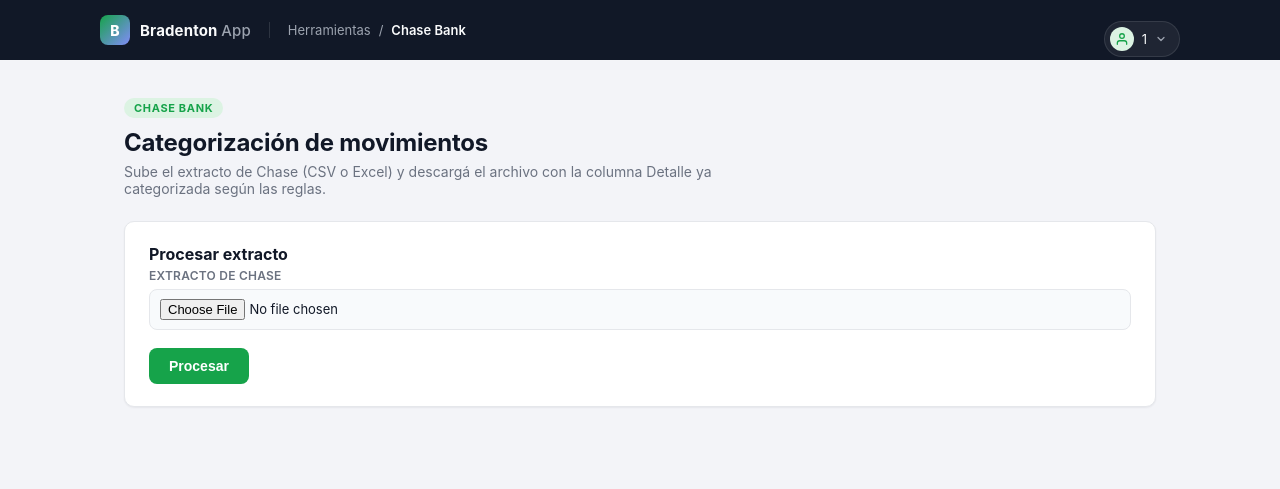
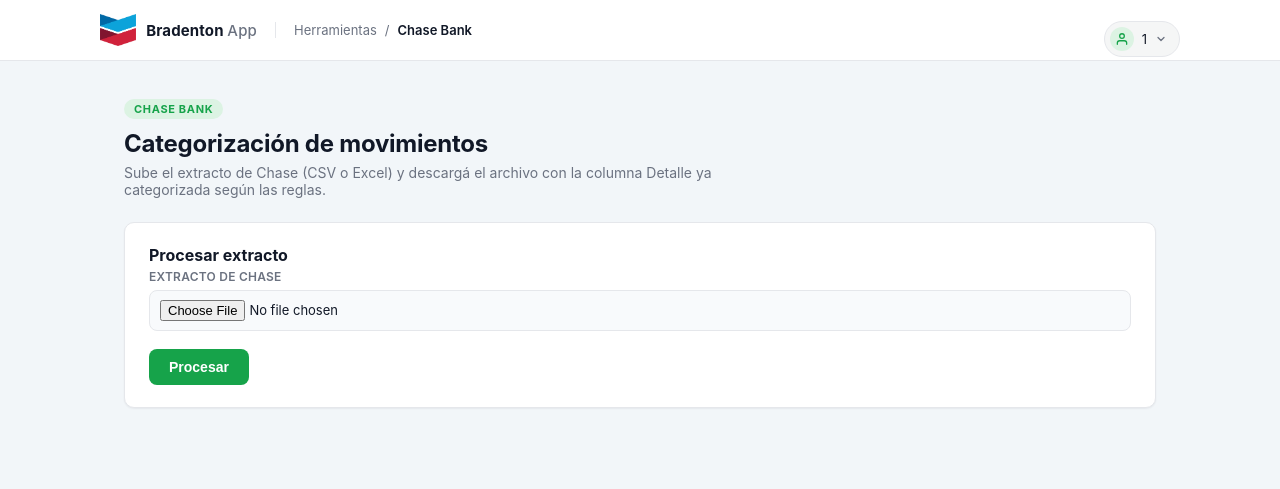
Before and after one commit to holdingmax/BradentonApp-dev, a Flask app: page /chase in a window 1280 px wide. Shown: the top 489 px of the page. Run offline with Flask 3, Linux system fonts and the light colour scheme; the visitor is signed in with stand-in values (Sample User, id 1).

Commit message:
Rebrandear el shell con el logo real de Chevron Food Mart
Header, fondo y pantalla de login ahora usan el logo real de la
gasolinera (static/logo.png, derivado de BradentonApp_logo.jpeg
quitandole el fondo y recortando al contenido) y una paleta clara y
profesional. Solo se toca el shell (topbar, fondo, boton de cuenta,
login) — las paginas de cada modulo y sus colores de identidad propios
no se modifican, siguen igual que antes.

Co-Authored-By: Claude Sonnet 5 <noreply@anthropic.com>

```diff
--- a/templates/base.html
+++ b/templates/base.html
@@ -6,18 +6,18 @@
   <title>{% block title %}Bradenton App{% endblock %}</title>
   <style>
     :root {
-      --bg: #F3F4F8;
-      --brand: #111827;
+      --bg: #F2F6F9;
+      --brand: #FFFFFF;
       --brand-soft: #1F2937;
       --surface: #FFFFFF;
       --surface-alt: #F8FAFC;
       --border: #E5E7EB;
       --text: #111827;
       --text-soft: #6B7280;
-      --text-on-brand: #F9FAFB;
-      --text-muted-on-brand: #9CA3AF;
-      --accent: {{ accent|default('#4F46E5') }};
-      --accent-soft: {{ accent_soft|default('#EEF2FF') }};
+      --text-on-brand: #111827;
+      --text-muted-on-brand: #6B7280;
+      --accent: {{ accent|default('#0B6FAE') }};
+      --accent-soft: {{ accent_soft|default('#E0F2FB') }};
       --error: #DC2626;
       --error-soft: #FEF2F2;
       --success: #15803D;
@@ -43,7 +43,7 @@
       position: sticky;
       top: 0;
       z-index: 10;
-      box-shadow: 0 1px 0 rgba(255, 255, 255, 0.06);
+      border-bottom: 1px solid var(--border);
     }
     .topbar-inner {
       max-width: 1080px;
@@ -60,17 +60,10 @@
       text-decoration: none;
     }
     .brand-mark {
-      width: 30px;
-      height: 30px;
-      border-radius: 8px;
-      background: linear-gradient(135deg, var(--accent), #818CF8);
-      color: #fff;
-      font-weight: 800;
-      font-size: 14px;
-      display: flex;
-      align-items: center;
-      justify-content: center;
+      height: 32px;
+      width: auto;
       flex-shrink: 0;
+      display: block;
     }
     .brand-word {
       color: var(--text-on-brand);
@@ -88,7 +81,7 @@
       gap: 8px;
       margin-left: 18px;
       padding-left: 18px;
-      border-left: 1px solid rgba(255, 255, 255, 0.12);
+      border-left: 1px solid var(--border);
       font-size: 13px;
       color: var(--text-muted-on-brand);
     }
@@ -104,8 +97,8 @@
       display: flex;
       align-items: center;
       gap: 8px;
-      background: rgba(255, 255, 255, 0.06);
-      border: 1px solid rgba(255, 255, 255, 0.1);
+      background: rgba(17, 24, 39, 0.04);
+      border: 1px solid var(--border);
       border-radius: 999px;
       padding: 5px 12px 5px 5px;
       cursor: pointer;
@@ -113,7 +106,7 @@
       font: inherit;
       font-size: 13px;
     }
-    .account-button:hover { background: rgba(255, 255, 255, 0.12); }
+    .account-button:hover { background: rgba(17, 24, 39, 0.08); }
     .account-avatar {
       width: 24px;
       height: 24px;
@@ -314,7 +307,7 @@
     <div class="topbar-inner">
       <div style="display: flex; align-items: center;">
         <a class="brand" href="{{ url_for('index') }}">
-          <span class="brand-mark">B</span>
+          <img class="brand-mark" src="{{ url_for('static', filename='logo.png') }}" alt="Bradenton">
           <span class="brand-word">Bradenton <span>App</span></span>
         </a>
         {% block crumbs %}{% endblock %}
```
Also changed, not shown: CLAUDE.md (+1 -0 lines), templates/login.html (+7 -15 lines), BradentonApp_logo.jpeg (added), static/logo.png (added).
